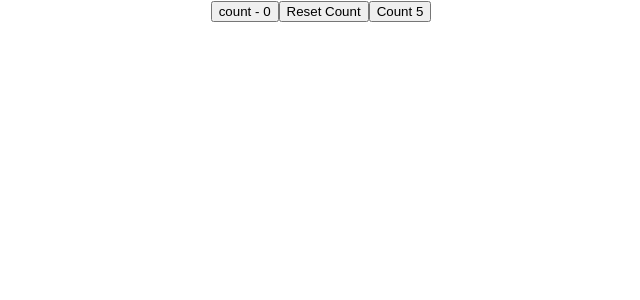
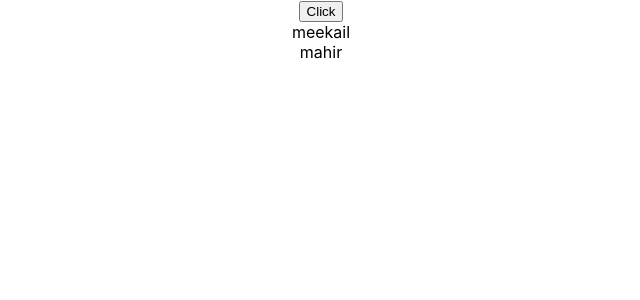
Before and after one commit to meekailkhan/React_Intro, a React (Create React App) app: page / in a window 1280 px wide. Shown: the top 300 px of the page, without its empty margins (319-959 px from the left). Built offline with nearby package versions, Linux system fonts and the light colour scheme.

Commit message:
immutable state

```diff
--- a/src/App.js
+++ b/src/App.js
@@ -2,6 +2,8 @@
 import React,{useReducer} from 'react';
 import './App.css';
 import UseState from './components/useState.js/UseState';
+import ObjectUseState from './components/useState.js/ObjectUseState';
+import ArrayUseState from './components/useState.js/ArrayUseState';
 // import Reduce2DataFetching from './components/Reduce2DataFetching';
 // import Parent from './components/Parent';
 // import UseMemoCounter from './components/UseMemoCounter';
@@ -163,7 +165,9 @@ function App() {
       <CustomCounterTwo /> */}
 
       {/* <CustomForm /> */}
-      <UseState />
+      {/* <UseState /> */}
+      {/* <ObjectUseState /> */}
+      <ArrayUseState />
 
     </div>
   );
--- /dev/null
+++ b/src/components/useState.js/ArrayUseState.js
@@ -0,0 +1,27 @@
+import React,{useState} from 'react'
+
+const initValue = ['meekail','mahir'];
+
+function ArrayUseState() {
+    const [persons,setPersons] = useState(initValue)
+
+    function handleAdd(){
+        let newPerson = [...persons];
+        newPerson.push('arbaaz')
+        newPerson.push('adnan');
+
+        setPersons(newPerson)
+    }
+  return (
+    <div>
+      <button onClick={handleAdd}>Click</button>
+      <div>
+        {persons.map((person,index)=>{
+            return <div key={index}>{person}</div>
+        })}
+      </div>
+    </div>
+  )
+}
+
+export default ArrayUseState
--- /dev/null
+++ b/src/components/useState.js/ObjectUseState.js
@@ -0,0 +1,23 @@
+import React,{useState} from 'react'
+
+const initialState = {
+    fName : 'meekail',
+    lName : 'aslam'
+}
+
+function ObjectUseState() {
+    const [person,setPerson] = useState(initialState);
+    function handleChange(){
+        let newPerson = {...person}
+        newPerson.fName = 'arbaaz';
+        newPerson.lName = 'chouhan';
+        setPerson(newPerson)
+    }
+  return (
+    <div>
+      <button onClick={handleChange}>{person.fName} {person.lName}</button>
+    </div>
+  )
+}
+
+export default ObjectUseState
```
